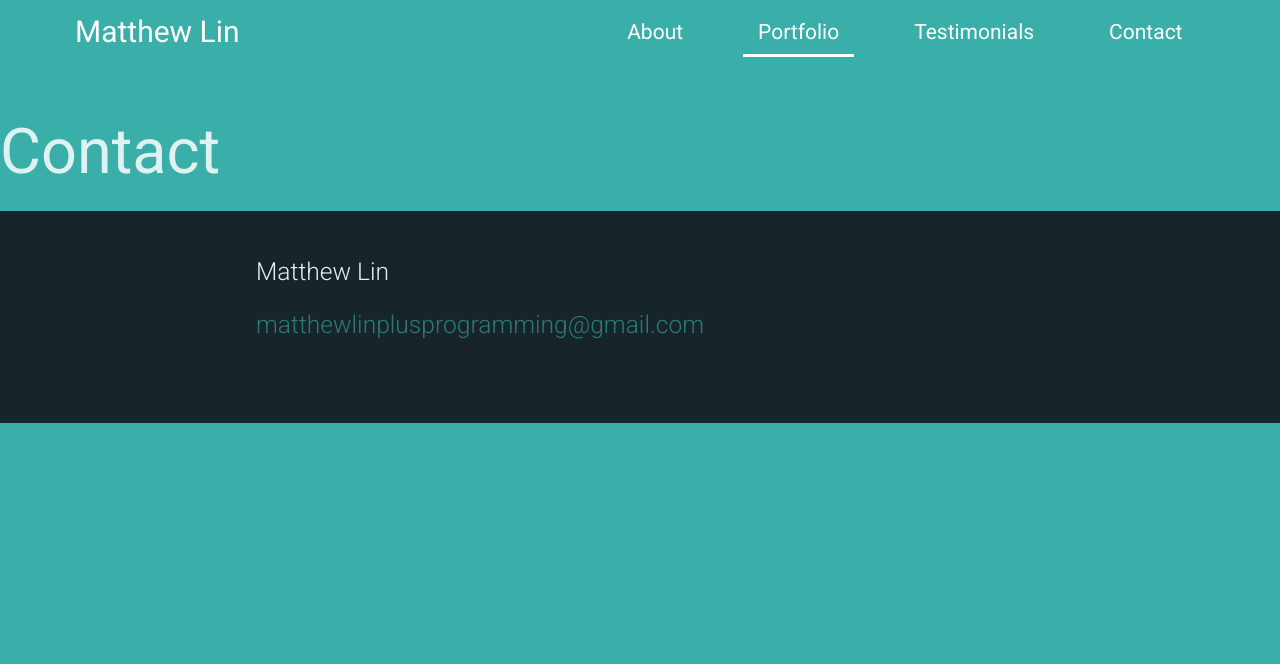
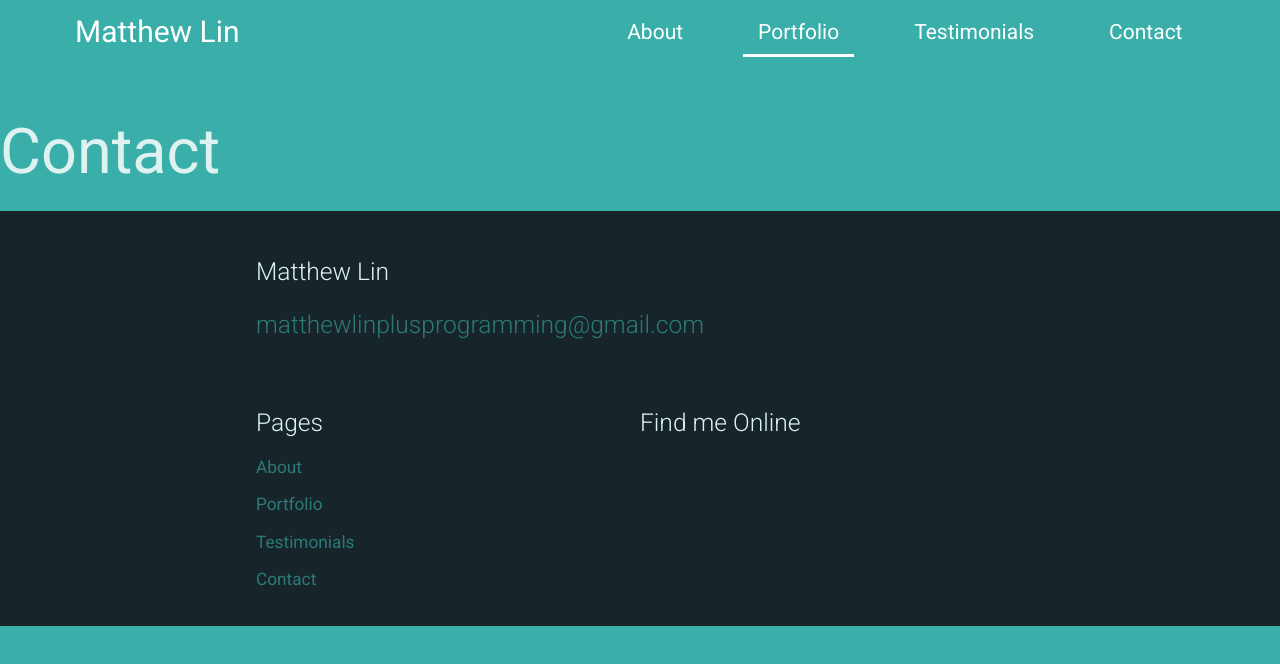
Before and after one commit to matthew-plusprogramming/matthewlin.dev, a React (Create React App) app: page /contact in a window 1280 px wide. Shown: the top 664 px of the page. Built offline with nearby package versions, Linux system fonts and the light colour scheme.

Commit message:
Added pages section to footer

```diff
--- a/src/components/Footer.js
+++ b/src/components/Footer.js
@@ -1,11 +1,15 @@
-import React from 'react';
+import React, {useContext} from 'react';
 import {Link} from 'react-router-dom';
+
+import {NavigationContext} from '../contexts/NavigationContext';
 
 import '../styles/footer.scss';
 
 import {routes} from './constants';
 
 const Footer = () => {
+  const navContext = useContext(NavigationContext);
+
   return (
     <footer>
       <div className="flex-row">
@@ -18,6 +22,59 @@ const Footer = () => {
           </a>
         </h5>
       </div>
+      <div className="flex-row">
+        <div id="footer-left">
+          <div className="flex-row">
+            <div className="flex-col">
+              <h5 className="light-text">Pages</h5>
+
+              <h6>
+                <Link
+                  to={routes.about}
+                  onClick={() =>
+                    navContext.updateNavLocation(navContext.aboutLinkRef)
+                  }>
+                  About
+                </Link>
+              </h6>
+              <h6>
+                <Link
+                  to={routes.portfolio}
+                  onClick={() =>
+                    navContext.updateNavLocation(navContext.portfolioLinkRef)
+                  }>
+                  Portfolio
+                </Link>
+              </h6>
+              <h6>
+                <Link
+                  to={routes.testimonials}
+                  onClick={() =>
+                    navContext.updateNavLocation(navContext.testimonialsLinkRef)
+                  }>
+                  Testimonials
+                </Link>
+              </h6>
+              <h6>
+                <Link
+                  to={routes.contact}
+                  onClick={() =>
+                    navContext.updateNavLocation(navContext.contactLinkRef)
+                  }>
+                  Contact
+                </Link>
+              </h6>
+            </div>
+          </div>
+        </div>
+        <div id="footer-right">
+          <div className="flex-row">
+            <div className="flex-col">
+              <h5 className="light-text">Find me Online</h5>
+            </div>
+          </div>
+        </div>
+      </div>
     </footer>
   );
 };
--- a/src/styles/footer.scss
+++ b/src/styles/footer.scss
@@ -5,5 +5,11 @@ footer {
     color: var(--color-primary-dark);
   }
 
+  // Spacing for footer menu
+  #footer-left,
+  #footer-right {
+    flex: 1;
+  }
+
   background-color: var(--color-accent);
 }
```
